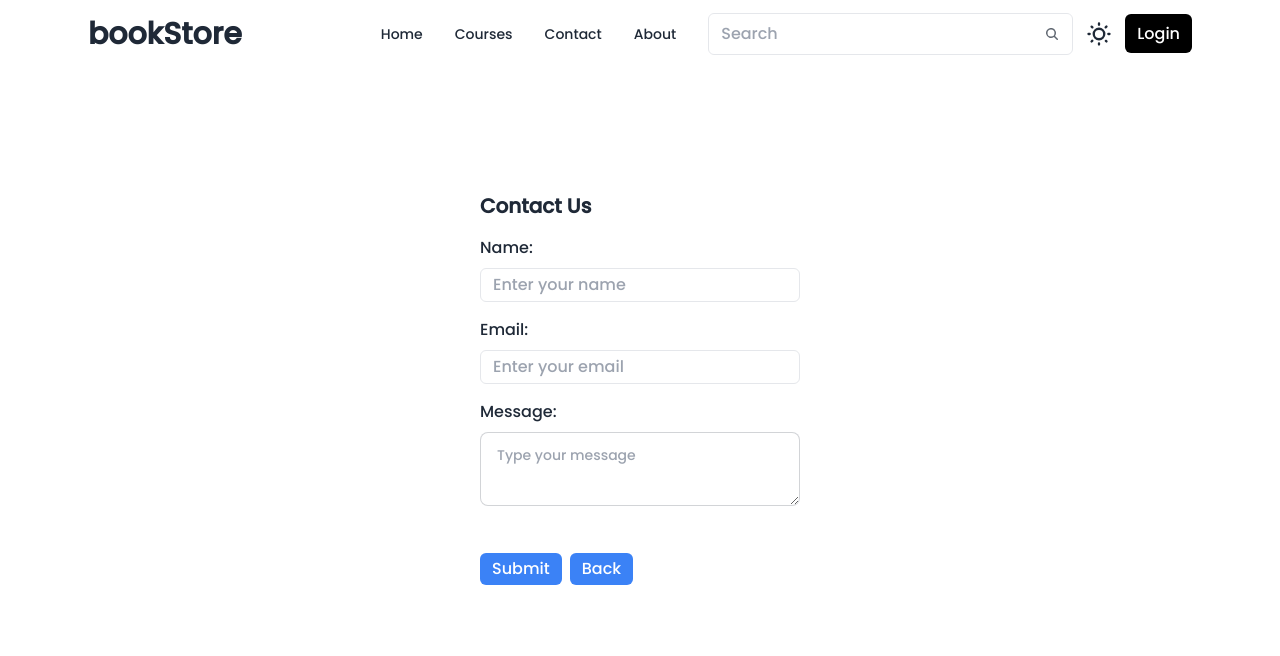
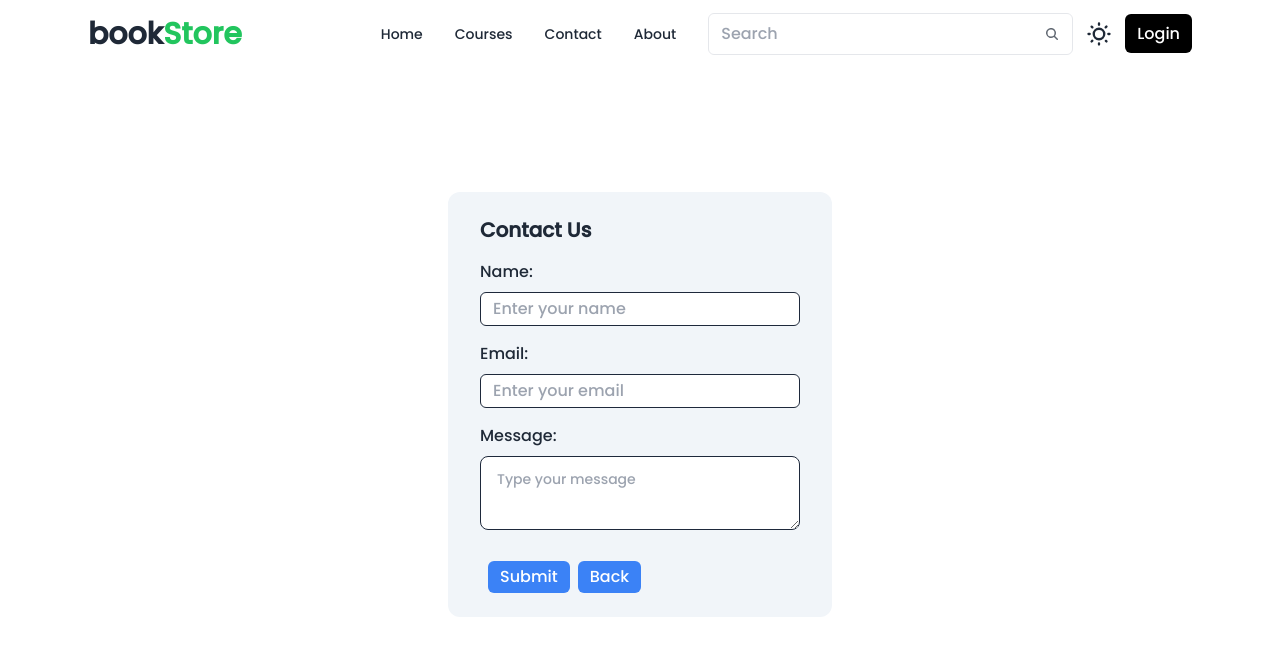
Before and after one commit to Vijayzk/bookStore-Frontend, a React (Vite) app: page /contact in a window 1280 px wide. Shown: the top 656 px of the page. Built offline with nearby package versions, Linux system fonts and the light colour scheme.

Commit message:
Changes in Files

```diff
--- a/src/components/Banner.jsx
+++ b/src/components/Banner.jsx
@@ -9,18 +9,18 @@ const Banner = () => {
                     <div className="space-y-12">
                         <h1 className='text-4xl font-bold'>Hello,welcomes here to learn something <span className='text-pink-500'>new everyday!!!</span></h1>
                         <p className='text-xl'>Lorem ipsum dolor sit amet consectetur adipisicing elit. Magnam, impedit commodi non beatae vitae placeat soluta velit iure necessitatibus eius! Lorem ipsum dolor sit amet, consectetur adipisicing elit. Fuga, voluptatibus!</p>
-                        <label className="input input-bordered flex items-center gap-2">
+                        <label className="input input-bordered flex items-center gap-2  dark:text-white dark:bg-black w-3/4">
                         <svg
                             xmlns="http://www.w3.org/2000/svg"
                             viewBox="0 0 16 16"
                             fill="currentColor"
-                            className="h-4 w-4 opacity-70">
+                            className="h-4 w-4 opacity-70  dark:text-white dark:bg-black">
                             <path
                                 d="M2.5 3A1.5 1.5 0 0 0 1 4.5v.793c.026.009.051.02.076.032L7.674 8.51c.206.1.446.1.652 0l6.598-3.185A.755.755 0 0 1 15 5.293V4.5A1.5 1.5 0 0 0 13.5 3h-11Z" />
                             <path
                                 d="M15 6.954 8.978 9.86a2.25 2.25 0 0 1-1.956 0L1 6.954V11.5A1.5 1.5 0 0 0 2.5 13h11a1.5 1.5 0 0 0 1.5-1.5V6.954Z" />
                         </svg>
-                        <input type="text" className="grow" placeholder="Email" />
+                        <input type="text" className="grow dark:text-white dark:bg-black" placeholder="Email" />
                         </label>
                     </div>
                     <button className="btn mt-6 btn-secondary">Get Started</button>
--- a/src/components/Contact.jsx
+++ b/src/components/Contact.jsx
@@ -1,9 +1,34 @@
 import React from 'react'
 import Navbar from './Navbar'
 import { Link } from 'react-router-dom'
+import { useForm } from 'react-hook-form'
+import toast from 'react-hot-toast'
+import axios from 'axios'
 
 
 const Contact = () => {
+
+    const {
+        register,
+        handleSubmit,
+        formState: { errors },
+    } = useForm()
+
+    const onSubmit = async (data) => {
+        const userInput = {
+            name: data.name,
+            email: data.email,
+            message: data.message
+        }
+        // action=""method='POST'
+        try {
+            axios.post(import.meta.env.VITE_POST_LINK, userInput)
+            toast.success('Your message has been sent!!');
+        }
+        catch (error) {
+            toast.error('Something went wrong!!');
+        }
+    }
 
     return (
         <>
@@ -12,38 +37,52 @@ const Contact = () => {
                 <div className='max-w-screen-2xl container mx-auto md:px-20 py-4'>
                     <div className='flex items-center justify-center mt-44'>
                         <div>
-                            <form method="dialog">
+                            <form onSubmit={handleSubmit(onSubmit)} className='bg-slate-100 w-96 px-8 py-6 rounded-xl dark:bg-slate-800 dark:text-white'>
                                 <h1 className="font-bold text-xl">Contact Us</h1>
                                 <div className='mt-4 space-y-2'>
                                     <span>Name:</span>
                                     <br />
                                     <input
+                                        {...register("name", { required: true })}
                                         type="name"
+                                        id='name'
+                                        name='name'
                                         placeholder='Enter your name'
-                                        className='w-80 px-3 py-1 border rounded-md outline-none dark:bg-slate-900 dark:text-white'
+                                        className='w-80 px-3 py-1 border border-slate-800 bg-white rounded-md outline-none dark:bg-slate-900 dark:text-white'
                                     />
+                                    {errors.name && <span className='text-red-500'>This field is required</span>}
                                 </div>
                                 <div className='mt-4 space-y-2'>
                                     <span>Email:</span>
                                     <br />
                                     <input
+                                        {...register("email", { required: true })}
                                         type="email"
+                                        id='email'
+                                        name='email'
                                         placeholder='Enter your email'
-                                        className='w-80 px-3 py-1 border rounded-md outline-none dark:bg-slate-900 dark:text-white'
+                                        className='w-80 px-3 py-1 border border-slate-800 bg-white rounded-md outline-none dark:bg-slate-900 dark:text-white'
                                     />
+                                    {errors.email && <span className='text-red-500'>This field is required</span>}
                                 </div>
                                 <div className='mt-4 space-y-2'>
                                     <span>Message:</span>
                                     <br />
-                                    <textarea className="textarea textarea-bordered w-80 dark:bg-slate-900 dark:text-white dark:border-white" placeholder="Type your message"></textarea>
+                                    <textarea
+                                        {...register("message", { required: true })}
+                                        className="textarea textarea-bordered w-80 border-slate-800 dark:bg-slate-900 dark:text-white"
+                                        id='message'
+                                        type='text'
+                                        name='message'
+                                        placeholder="Type your message"
+                                    />
+                                    {errors.message && <span className='text-red-500'>This field is required</span>}
                                 </div>
                                 {/* Button */}
-                                <div className='mt-4 space-x-2'>
-                                    <button className='bg-blue-500 text-white rounded-md px-3 py-1 hover:bg-blue-700 duration-200'>Submit</button>
-                                    <Link to={'/'}>
-                                        <button className='bg-blue-500 text-white px-3 py-1 rounded-md hover:bg-blue-700 duration-300 mt-6'>Back</button>
-                                    </Link>
-                                </div>
+                                <button type='submit' className='bg-blue-500 text-white rounded-md px-3 py-1 hover:bg-blue-700 duration-200 mx-2 dark:bg-black'>Submit</button>
+                                <Link to={'/'}>
+                                    <button className='bg-blue-500 text-white px-3 py-1 rounded-md hover:bg-blue-700 duration-300 mt-6 dark:bg-black'>Back</button>
+                                </Link>
                             </form>
                         </div>
                     </div>
--- a/src/components/Course.jsx
+++ b/src/components/Course.jsx
@@ -10,7 +10,7 @@ const Course = () => {
   useEffect(() => {
      const getBook = async() => {
       try{
-        const res = await axios.get('https://bookstore-backend-pbcw.onrender.com/book')
+        const res = await axios.get(`${import.meta.env.VITE_API}/book`)
         //console.log(res.data)
         setBook(res.data)
       }
--- a/src/components/Freebook.jsx
+++ b/src/components/Freebook.jsx
@@ -12,7 +12,7 @@ const Freebook = () => {
     useEffect(() => {
         const getBook = async () => {
             try {
-                const res = await axios.get('https://bookstore-backend-pbcw.onrender.com/book')
+                const res = await axios.get(`${import.meta.env.VITE_API}/book`)
                 //console.log(res.data)
                 setBook(res.data.filter((data) => data.category === 'Free'))
             }
--- a/src/components/Login.jsx
+++ b/src/components/Login.jsx
@@ -16,7 +16,7 @@ const Login = () => {
            email:data.email,
            password:data.password
         }
-        await axios.post("https://bookstore-backend-pbcw.onrender.com/user/login",userInfo).then((res)=>{
+        await axios.post(`${import.meta.env.VITE_API}/user/login`,userInfo).then((res)=>{
            console.log(res.data)
            if(res.data){
             toast.success('LoggedIn Successfully');
--- a/src/components/Navbar.jsx
+++ b/src/components/Navbar.jsx
@@ -76,7 +76,7 @@ const Navbar = () => {
                             {navItem}
                         </ul>
                     </div>
-                    <a className="text-xl md:text-3xl font-bold cursor-pointer">bookStore</a>
+                    <a className="text-xl md:text-3xl font-bold cursor-pointer">book<span className='text-green-500'>Store</span> </a>
                 </div>
                 <div className='navbar-end space-x-3 dark:bg-slate-900 dark:text-white'>
                     <div className="navbar-center hidden lg:flex dark:bg-slate-900 dark:text-white">
--- a/src/components/Signup.jsx
+++ b/src/components/Signup.jsx
@@ -22,7 +22,7 @@ const Signup = () => {
          email:data.email,
          password:data.password
       }
-      await axios.post("https://bookstore-backend-pbcw.onrender.com/user/signup",userInfo).then((res)=>{
+      await axios.post(`${import.meta.env.VITE_API}/user/signup`,userInfo).then((res)=>{
          console.log(res.data)
          if(res.data){
             toast.success('SignedUp Successfully');
```
Also changed, not shown: src/components/Footer.jsx (+9 -10 lines).
